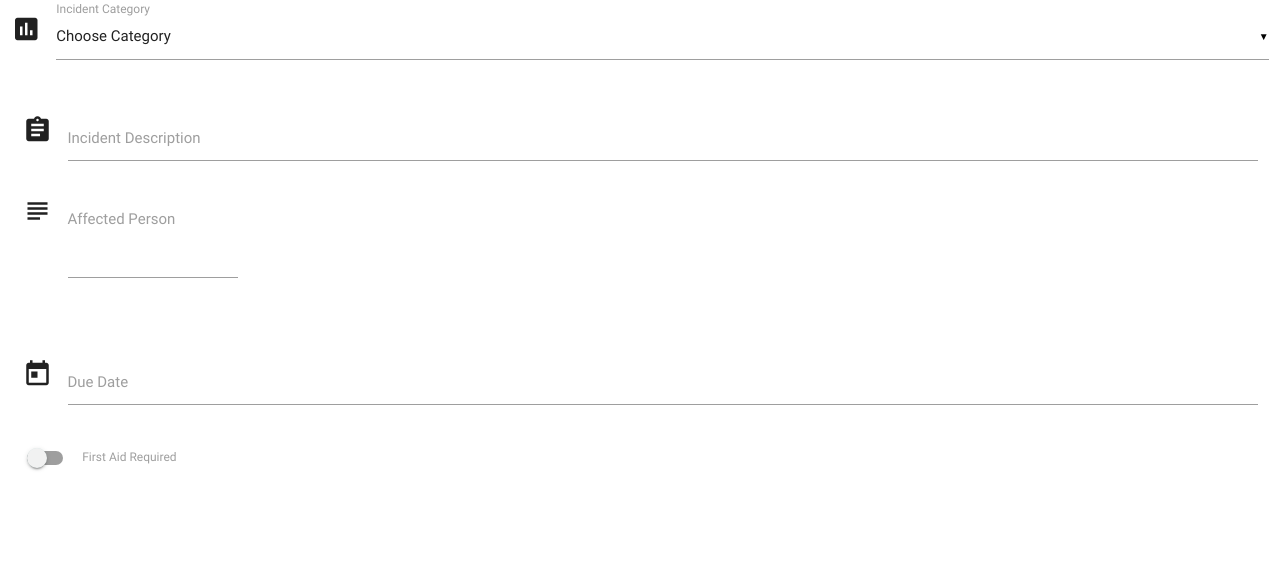
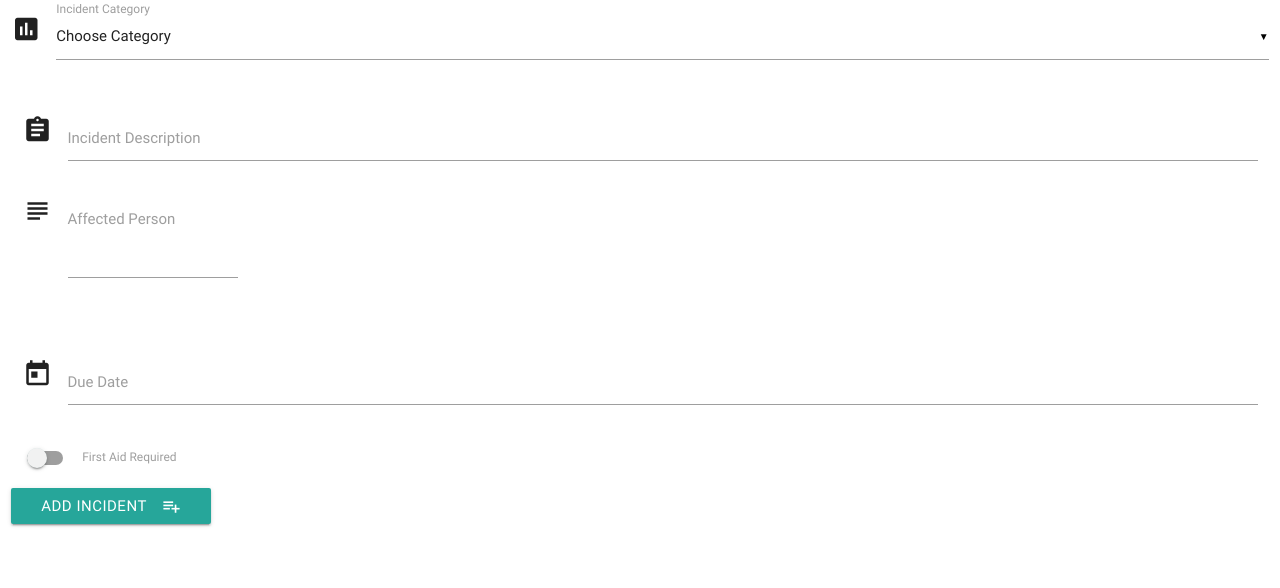
Before and after one commit to brosnans/msp-3, a Flask app: page /add_task in a window 1280 px wide. Shown: the part 89-677 px from the top of the page. Run offline with Flask 2, Linux system fonts and the light colour scheme; data that the repository does not hold is empty; some libraries are stand-ins or nearby versions.

Commit message:
Added submit button

```diff
--- a/app.py
+++ b/app.py
@@ -12,12 +12,19 @@ mongo = PyMongo(app)
 @app.route('/')
 @app.route('/get_incidents')
 def get_incidents():
-    return render_template("incidents.html", incidents=mongo.db.incidents.find())
+    return render_template("incidents.html",
+    incidents=mongo.db.incidents.find())
 
 @app.route('/add_task')
 def add_task():
-    return render_template("addincident.html")
+    return render_template("addincident.html",
+    categories=mongo.db.categories.find())
 
+@app.route('/insert_incident', methods=['POST'])
+def insert_incident():
+    incidents = mongo.db.incidents
+    incidents.insert_one(request.form.to_dict())
+    return redirect(url_for('get_incidents'))
 
 if __name__ == '__main__':
     app.run(host='0.0.0.0',
--- a/templates/addincident.html
+++ b/templates/addincident.html
@@ -15,7 +15,7 @@
                     <label>Incident Category</label>
                 </div>
             </div>
-    <form  action="" method="POST" class="col s12">
+    <form  action="{{ url_for('insert_incident') }}" method="POST" class="col s12">
         <!-- Incident Description -->
         <div class="row">
             <div class="input-field col s12">
@@ -50,6 +50,13 @@
                 </label>
             </div>
         </div>
+
+<div class="row">
+            <button class="btn waves-effect waves-light" type="submit" name="action">Add Incident
+                <i class="material-icons right">playlist_add</i>
+             </button>
+        </div>
+
     </form>
 </div>
 {% endblock %}
```
